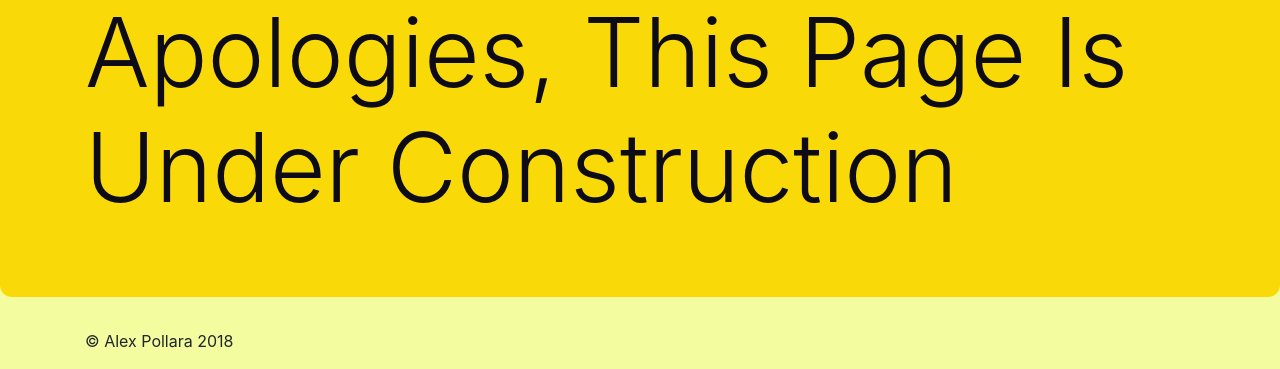
After one commit to lxpollara/OrganicSage, a Django app: page /construction/ in a window 1280 px wide. The commit adds this page. Shown: the part 445-814 px from the top of the page. Run offline with Django 3.2, Linux system fonts and the light colour scheme; some libraries are stand-ins or nearby versions.

Commit message:
got project map to display properly on maps page, made construction page

```diff
--- a/projects/urls.py
+++ b/projects/urls.py
@@ -5,4 +5,5 @@ from . import views
 
 urlpatterns = [
     path('map/', views.MapPageView.as_view()),
+    path('basemap/', views.BaseMapPageView.as_view()),
 ]
--- a/projects/views.py
+++ b/projects/views.py
@@ -6,3 +6,7 @@ from django.http import HttpResponse
 class MapPageView(TemplateView):
     def get(self, request, **kwargs):
         return render(request, 'projects.html', context=None)
+
+class BaseMapPageView(TemplateView):
+    def get(self, request, **kwargs):
+        return render(request, 'map.html', context=None)
--- a/templates/base.html
+++ b/templates/base.html
@@ -13,7 +13,7 @@
   <body style="background: #F3FC9F">
     <nav class="navbar navbar-expand-md navbar-dark fixed-top" style="background-color:#0d0b16;">
       <a class="navbar-brand" href="/">
-          <image src="https://storage.googleapis.com/raw-content/potential_logos/sample_logo.png" style="height:30px;">
+          <image src="https://storage.googleapis.com/raw-content/potential_logos/logo_lg.png" style="height:30px;">
       </a>
       <button class="navbar-toggler" type="button" data-toggle="collapse" data-target="#navbarsExampleDefault" aria-controls="navbarsExampleDefault" aria-expanded="false" aria-label="Toggle navigation">
         <span class="navbar-toggler-icon"></span>
@@ -31,7 +31,7 @@
               </a>
               <div class="dropdown-menu" style="background-color:#0d0b16;" aria-labelledby="dropdownMenuButton">
                 <a class="dropdown-item" style="color:#67aeff;" href="/map">Map</a>
-                <a class="dropdown-item" style="color:#67aeff;" href="#">Brightmoor Commons</a>
+                <a class="dropdown-item" style="color:#67aeff;" href="/construction">Brightmoor Commons</a>
               </div>
             </div>
 	  </li>
@@ -46,9 +46,9 @@
               </a>
               <div class="dropdown-menu" style="background-color:#0d0b16;" aria-labelledby="dropdownMenuButton">
                 <a class="dropdown-item" style="color:#67aeff;" href="/biography">Biography</a>
-                <a class="dropdown-item" style="color:#67aeff;" href="#">FAQ</a>
-                <a class="dropdown-item" style="color:#67aeff;" href="#">Qualifications</a>
-                  <a class="dropdown-item" style="color:#67aeff;" href="#">Testimonials</a>
+                <a class="dropdown-item" style="color:#67aeff;" href="/construction">FAQ</a>
+                <a class="dropdown-item" style="color:#67aeff;" href="/construction">Qualifications</a>
+                  <a class="dropdown-item" style="color:#67aeff;" href="/construction">Testimonials</a>
               </div>
             </div>
 	  </li>
--- /dev/null
+++ b/templates/construction.html
@@ -0,0 +1,14 @@
+{% extends 'base.html' %}
+
+
+{% block content %}
+    <!-- Main jumbotron for a primary marketing message or call to action -->
+    <div class="jumbotron" style="margin-top:60px; border-radius:12px; background-color:#f9d908; color:#0d0b16">
+      <div class="container">
+        <p><image src="https://storage.googleapis.com/raw-content/potential_logos/under_construction.png" class="img-fluid rounded"></p>
+
+        <h1 class="display-1">Apologies, This Page Is Under Construction</h1>
+      </div>
+    </div>
+
+{% endblock %}
--- a/templates/index.html
+++ b/templates/index.html
@@ -5,7 +5,7 @@
     <!-- Main jumbotron for a primary marketing message or call to action -->
     <div class="jumbotron" style="margin-top:60px; border-radius:12px; background-color:#f9d908; color:#0d0b16">
       <div class="container">
-<p><image src="https://storage.googleapis.com/raw-content/potential_logos/sample_logo.png" class="img-fluid rounded float-left max-width:10%"></p>
+<p><image src="https://storage.googleapis.com/raw-content/potential_logos/logo_lg.png" class="img-fluid rounded float-left max-width:5%"></p>
 
         <h1 class="display-3">Organic Sage Consulting</h1>
           <p>Over 40 years experience a fully integrated holistic family farm including livestock, poultry, field crops, small grain, flowers, vegetables, herbs and fruit, on farm processing, market development, product development and maintaining organic certification. Specialties include: Whole farm design; Organic certification compliance; HFAC Certified Humane compliance; Non-GMO Project compliance. </p>
--- a/templates/projects.html
+++ b/templates/projects.html
@@ -2,6 +2,10 @@
 
 
 {% block content %}
+    <div style="width:100%;">
+    <div style="position:relative;width:100%;height:100%; padding-top:60px; padding-left:10px; padding-right:10px ">
+    <iframe src="/basemap" style="width:100%;height:512px;top:10;bottom:10; border:2px;"></iframe>
+    </div>
+    </div>
 
-{% include "map.html" %}
 {% endblock %}
```
Also changed, not shown: db.sqlite3 (deleted).
